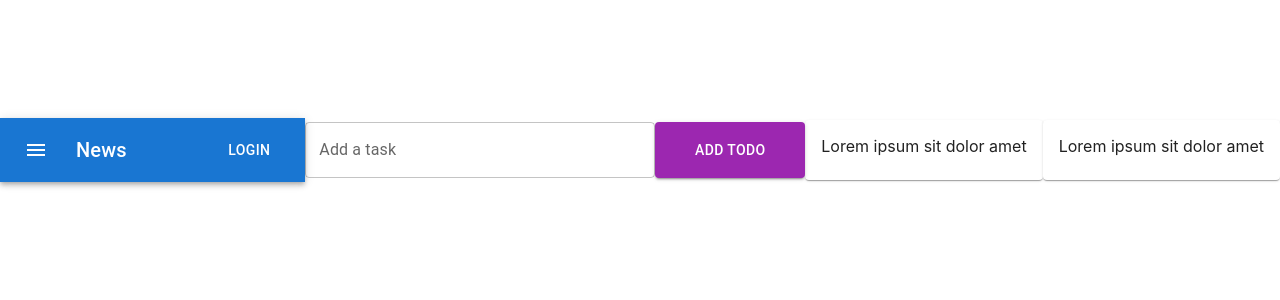
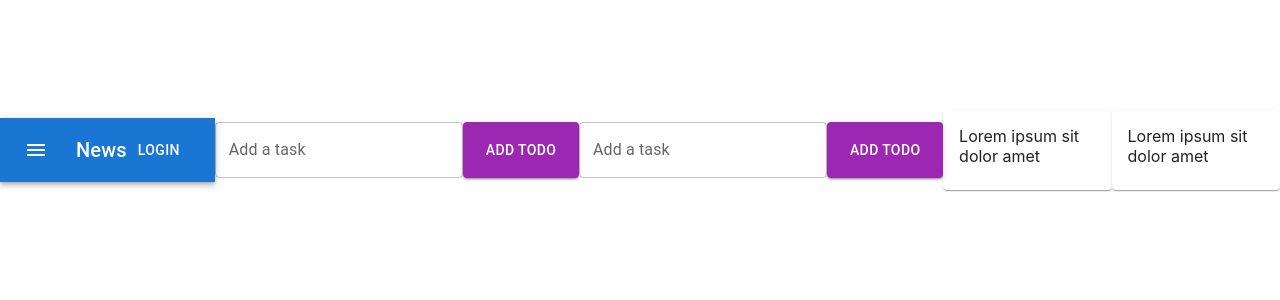
Before and after one commit to elmirah08/react-app, a React (Create React App) app in the folder LearningReact/my-react-app/: page / in a window 1280 px wide. Shown: the top 300 px of the page. Built offline with nearby package versions, Linux system fonts and the light colour scheme.

Commit message:
Added a new text field to App.js

```diff
--- a/LearningReact/my-react-app/src/App.js
+++ b/LearningReact/my-react-app/src/App.js
@@ -36,6 +36,12 @@ function App() {
           label='Add a task'
           sx={{width: 350}} />
         <Button variant='contained' color='secondary' sx={{width: 150, height: 56}}>Add Todo</Button>
+        <TextField
+          variant='outlined'
+          color='secondary'
+          label='Add a task'
+          sx={{width: 350}} />
+        <Button variant='contained' color='secondary' sx={{width: 150, height: 56}}>Add Todo</Button>
         <Card>
           <CardContent>
             <Typography variant='body'>Lorem ipsum sit dolor amet</Typography>
```
